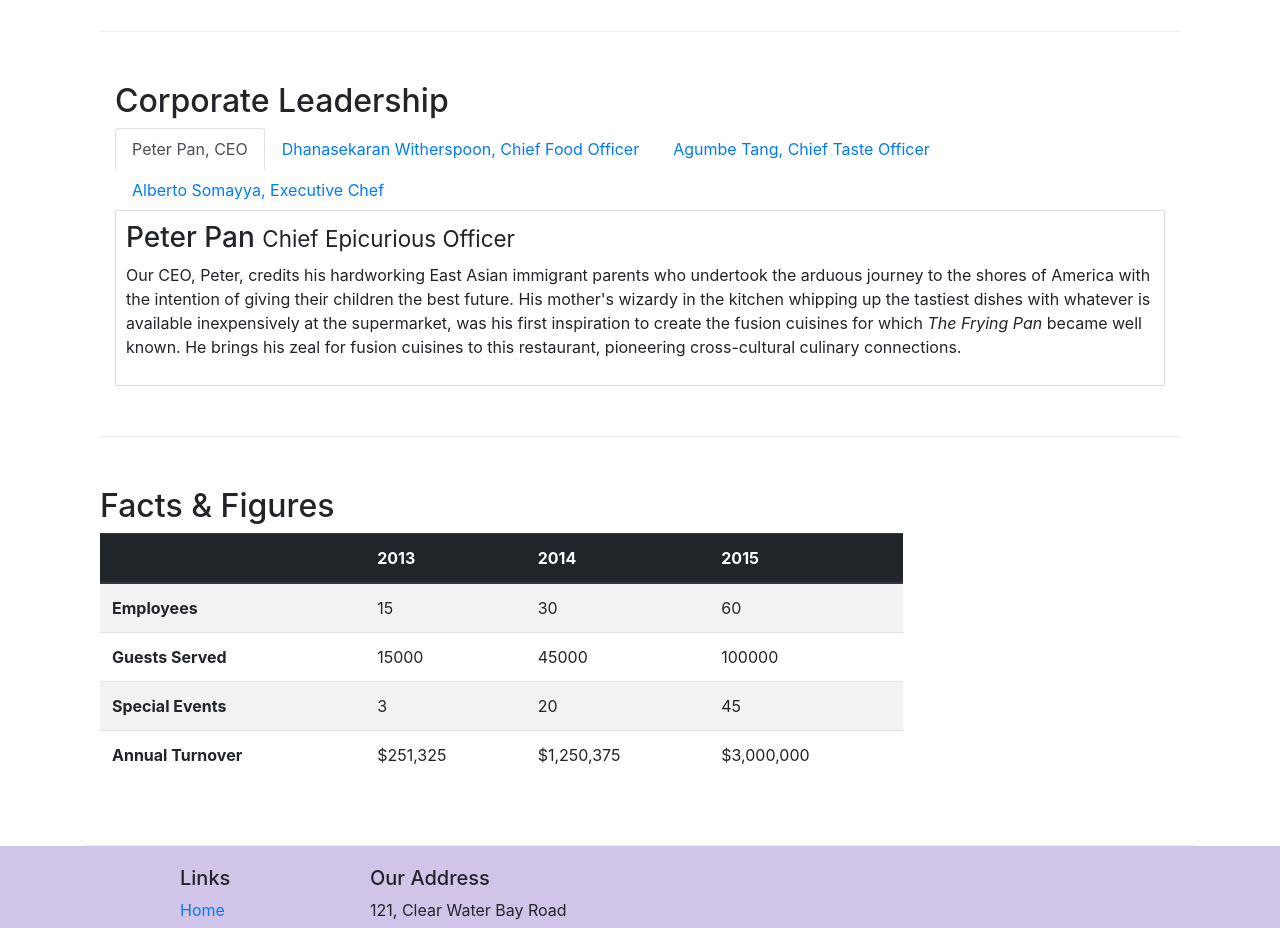
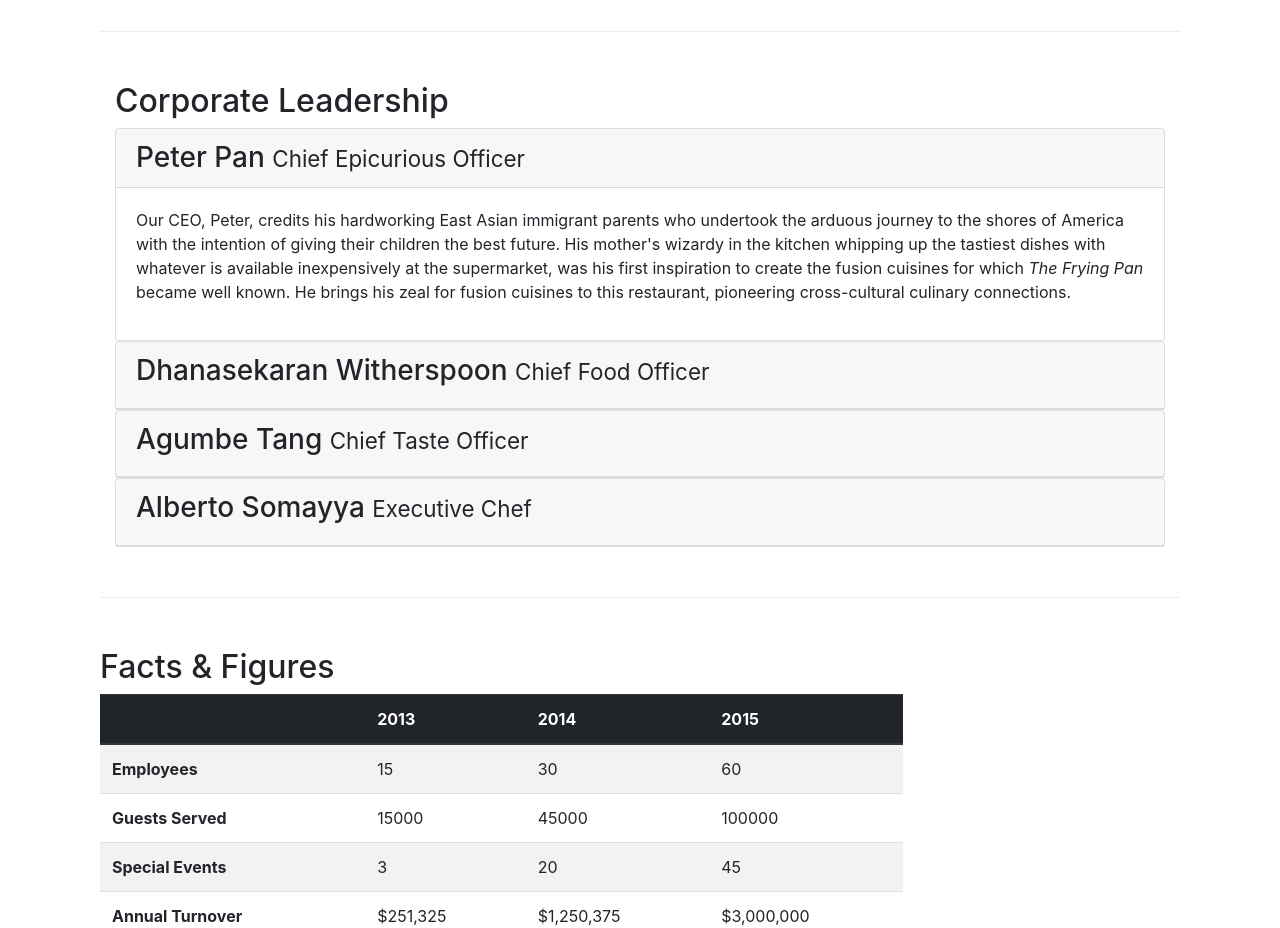
Before and after one commit to msatlan/conFusion, a website: page aboutus.html in a window 1280 px wide. Shown: the part 940-1868 px from the top of the page. Drawn offline with nearby package versions, Linux system fonts and the light colour scheme.

Commit message:
add accordion component

```diff
--- a/aboutus.html
+++ b/aboutus.html
@@ -100,7 +100,8 @@
                 <div class="col-12">
                     <h2>Corporate Leadership</h2>
 
-                    <ul class="nav nav-tabs">
+                    <!-- Tab Bar -->
+                    <!-- <ul class="nav nav-tabs">
                         <li class="nav-item">
                             <a class="nav-link active" href="#peter" role="tab" data-toggle="tab">Peter Pan, CEO</a>
                         </li>
@@ -113,9 +114,9 @@
                         <li class="nav-item">
                             <a class="nav-link" href="#alberto" role="tab" data-toggle="tab">Alberto Somayya, Executive Chef</a>
                         </li>
-                    </ul>
+                    </ul> -->
 
-                    <div class="tab-content">
+                    <!-- <div class="tab-content">
                         <div role="tabpanel" class="tab-pane fade show active" id="peter">
                             <h3>Peter Pan <small>Chief Epicurious Officer</small></h3>
                             <p class="d-none d-sm-block">Our CEO, Peter, credits his hardworking East Asian immigrant parents who undertook the arduous journey to the shores of America with the intention of giving their children the best future. His mother's wizardy in the kitchen whipping up the tastiest dishes with whatever is available inexpensively at the supermarket, was his first inspiration to create the fusion cuisines for which <em>The Frying Pan</em> became well known. He brings his zeal for fusion cuisines to this restaurant, pioneering cross-cultural culinary connections.</p>
@@ -135,7 +136,72 @@
                             <h3>Alberto Somayya <small>Executive Chef</small></h3>
                         <p class="d-none d-sm-block">Award winning three-star Michelin chef with wide International experience having worked closely with whos-who in the culinary world, he specializes in creating mouthwatering Indo-Italian fusion experiences. He says, <em>Put together the cuisines from the two craziest cultures, and you get a winning hit! Amma Mia!</em></p>
                         </div>
+                    </div> -->
+
+                    <!-- Accordion -->
+
+                    <div id="accordion">
+                        <div class="card">
+                            <div class="card-header" role="tab" id="peterhead">
+                                <h3 class="mb-0">
+                                    <a data-toggle="collapse" data-target="#peter">
+                                        Peter Pan <small>Chief Epicurious Officer</small>
+                                    </a>
+                                </h3>
+                            </div>
+                            <div class="collapse-show" id="peter" data-parent="#accordion">
+                                <div class="card-body">
+                                    <p class="d-none d-sm-block">Our CEO, Peter, credits his hardworking East Asian immigrant parents who undertook the arduous journey to the shores of America with the intention of giving their children the best future. His mother's wizardy in the kitchen whipping up the tastiest dishes with whatever is available inexpensively at the supermarket, was his first inspiration to create the fusion cuisines for which <em>The Frying Pan</em> became well known. He brings his zeal for fusion cuisines to this restaurant, pioneering cross-cultural culinary connections.</p>
+                                </div>
+                            </div>
+                        </div>
+
+                        <div class="card">
+                            <div class="card-header" role="tab" id="dannyhead">
+                                <h3 class="mb-0">
+                                    <a data-toggle="collapse" data-target="#danny">
+                                        <h3>Dhanasekaran Witherspoon <small>Chief Food Officer</small></h3>
+                                    </a>
+                                </h3>
+                            </div>
+                            <div class="collapse" id="danny" data-parent="#accordion">
+                                <div class="card-body">
+                                    <p class="d-none d-sm-block">Our CFO, Danny, as he is affectionately referred to by his colleagues, comes from a long established family tradition in farming and produce. His experiences growing up on a farm in the Australian outback gave him great appreciation for varieties of food sources. As he puts it in his own words, <em>Everything that runs, wins, and everything that stays, pays!</em></p>
+                                </div>
+                            </div>
+                        </div>
+
+                        <div class="card">
+                            <div class="card-header" role="tab" id="agumbehead">
+                                <h3 class="mb-0">
+                                    <a data-toggle="collapse" data-target="#agumbe">
+                                        <h3>Agumbe Tang <small>Chief Taste Officer</small></h3>
+                                    </a>
+                                </h3>
+                            </div>
+                            <div class="collapse" id="agumbe" data-parent="#accordion">
+                                <div class="card-body">
+                                    <p class="d-none d-sm-block">Blessed with the most discerning gustatory sense, Agumbe, our CTO, personally ensures that every dish that we serve meets his exacting tastes. Our chefs dread the tongue lashing that ensues if their dish does not meet his exacting standards. He lives by his motto, <em>You click only if you survive my lick.</em></p>
+                                </div>
+                            </div>
+                        </div>
+
+                        <div class="card">
+                            <div class="card-header" role="tab" id="albertohead">
+                                <h3 class="mb-0">
+                                    <a data-toggle="collapse" data-target="#alberto">
+                                        <h3>Alberto Somayya <small>Executive Chef</small></h3>
+                                    </a>
+                                </h3>
+                            </div>
+                            <div class="collapse" id="alberto" data-parent="#accordion">
+                                <div class="card-body">
+                                    <p class="d-none d-sm-block">Award winning three-star Michelin chef with wide International experience having worked closely with whos-who in the culinary world, he specializes in creating mouthwatering Indo-Italian fusion experiences. He says, <em>Put together the cuisines from the two craziest cultures, and you get a winning hit! Amma Mia!</em></p>
+                                </div>
+                            </div>
+                        </div>
                     </div>
+
                 </div>
             </div>
        </div>
```
